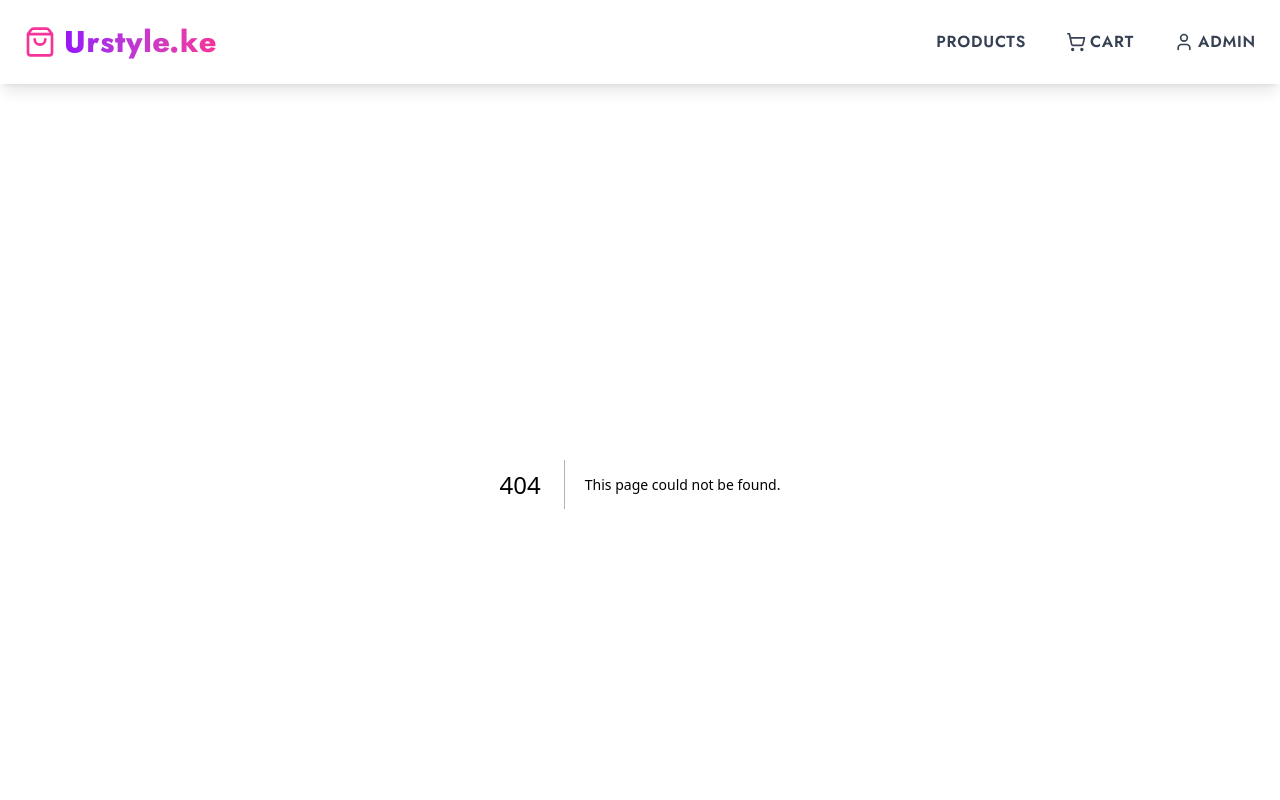
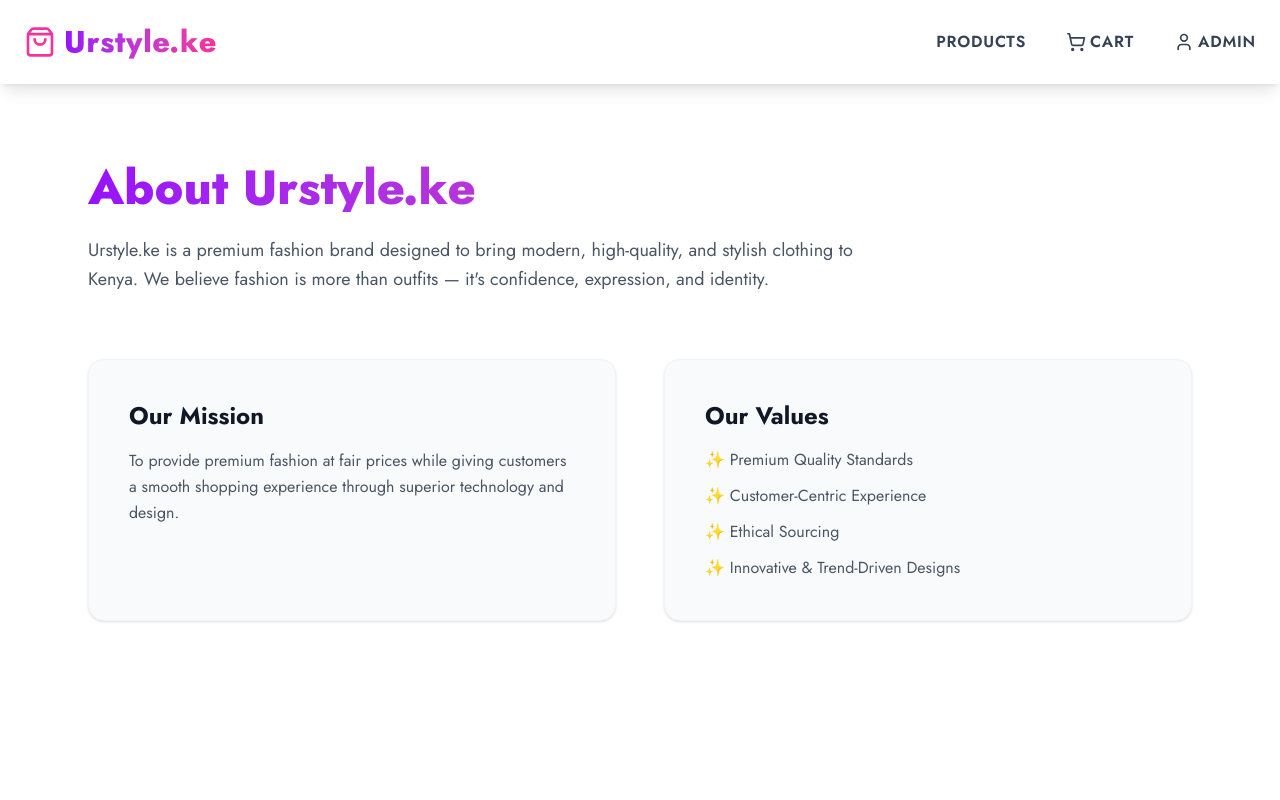
Before and after one commit to Griffinsshem/urstyle.ke, a Next.js app: page /about in a window 1280 px wide. Before the commit this address had no page. Shown: the top 800 px of the page. Built offline with nearby package versions, Linux system fonts and the light colour scheme.

Commit message:
feat: add premium about page with gradient branding, featured categories, and structured content blocks

```diff
--- /dev/null
+++ b/src/app/about/page.js
@@ -0,0 +1,45 @@
+export default function AboutPage() {
+  return (
+    <div className="bg-white min-h-screen">
+
+      <section className="max-w-6xl mx-auto px-6 py-20">
+
+        <h1 className="text-5xl font-extrabold mb-6 bg-gradient-to-r from-purple-600 to-pink-500 bg-clip-text text-transparent">
+          About Urstyle.ke
+        </h1>
+
+        <p className="text-gray-600 text-lg max-w-3xl leading-relaxed">
+          Urstyle.ke is a premium fashion brand designed to bring modern,
+          high-quality, and stylish clothing to Kenya. We believe fashion is
+          more than outfits — it's confidence, expression, and identity.
+        </p>
+
+        <div className="grid grid-cols-1 md:grid-cols-2 gap-12 mt-16">
+
+          {/* Mission */}
+          <div className="bg-gray-50 rounded-2xl p-10 shadow-sm border border-gray-100">
+            <h2 className="text-2xl font-bold mb-4 text-gray-900">Our Mission</h2>
+            <p className="text-gray-600 leading-relaxed">
+              To provide premium fashion at fair prices while giving customers
+              a smooth shopping experience through superior technology and design.
+            </p>
+          </div>
+
+          {/* Values */}
+          <div className="bg-gray-50 rounded-2xl p-10 shadow-sm border border-gray-100">
+            <h2 className="text-2xl font-bold mb-4 text-gray-900">Our Values</h2>
+            <ul className="text-gray-600 space-y-3">
+              <li>✨ Premium Quality Standards</li>
+              <li>✨ Customer-Centric Experience</li>
+              <li>✨ Ethical Sourcing</li>
+              <li>✨ Innovative & Trend-Driven Designs</li>
+            </ul>
+          </div>
+
+        </div>
+
+      </section>
+
+    </div>
+  );
+}
```
